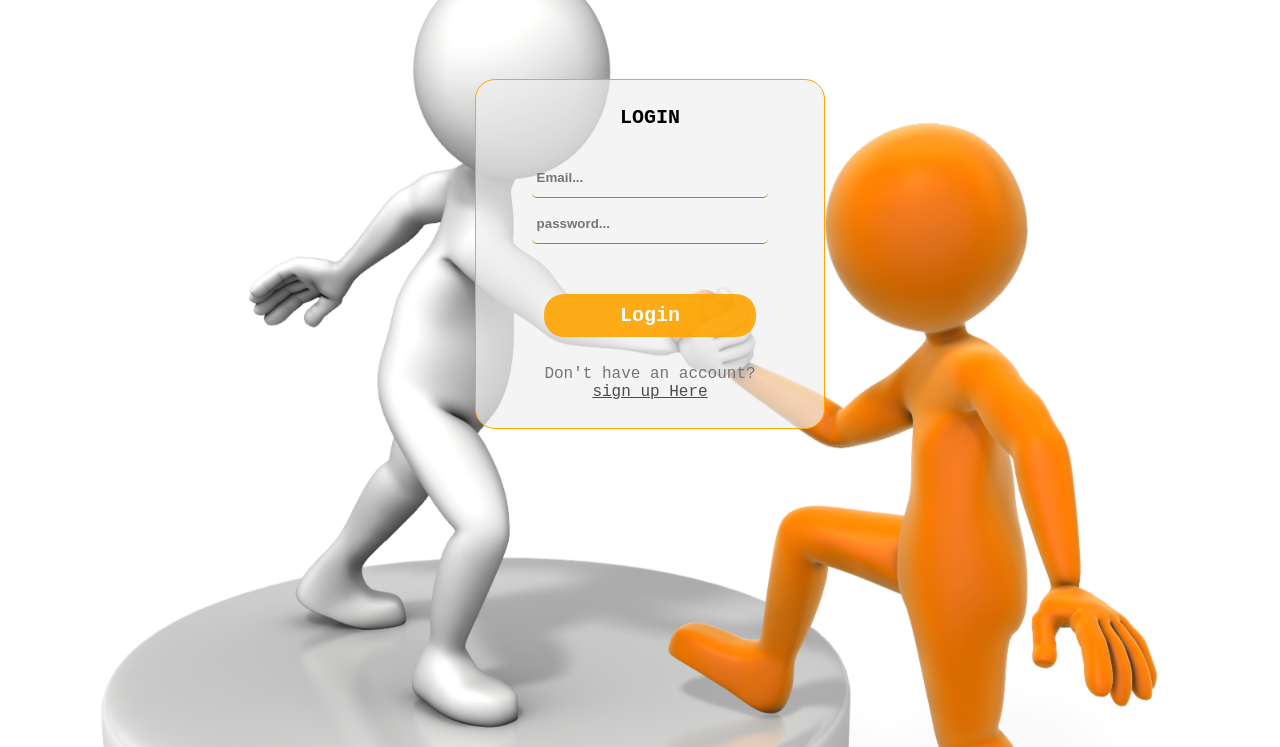
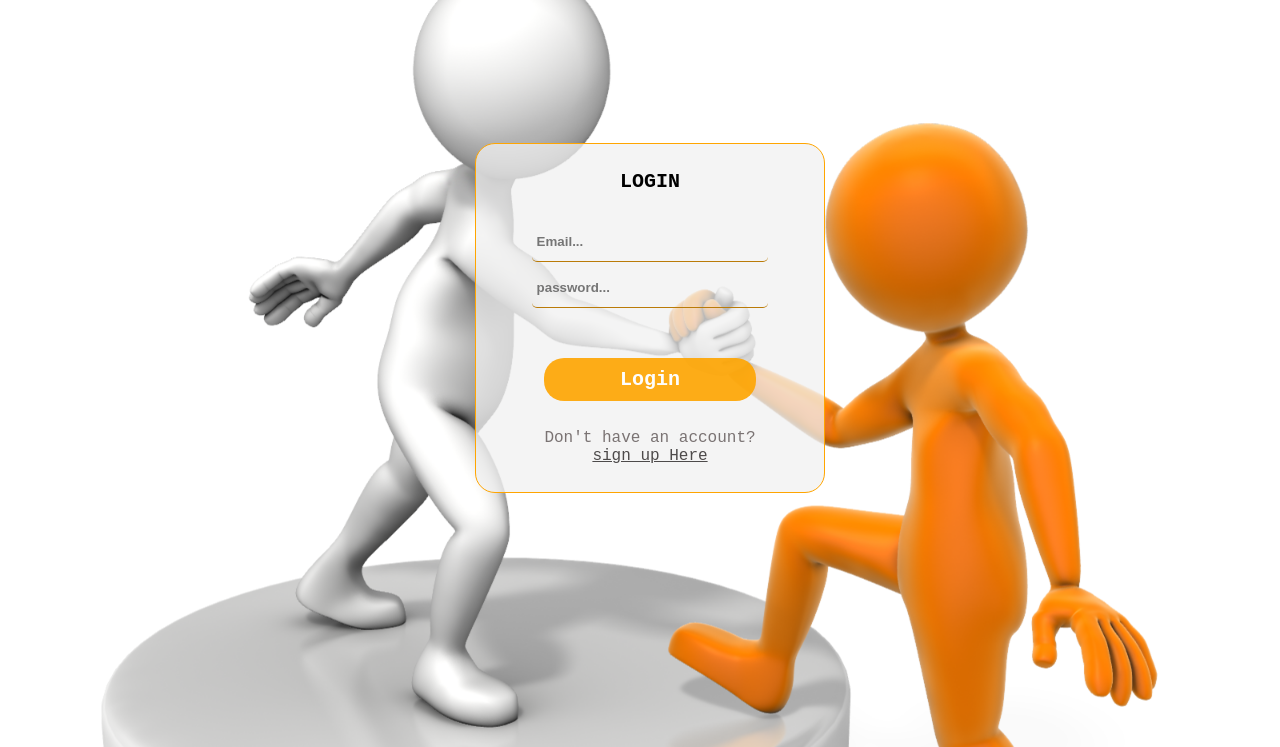
Before and after one commit to Regiss05/free-mentors, a website: page UI/login.html in a window 1280 px wide. Shown: the part 53-800 px from the top of the page. Drawn offline with Linux system fonts and the light colour scheme.

Commit message:
Update forms.css

```diff
--- a/UI/CSS/forms.css
+++ b/UI/CSS/forms.css
@@ -12,12 +12,6 @@ body{
     border-radius: 20px;
     margin:100px auto;
     background: rgba(240, 240, 240, 0.75);
-    margin: 4em auto;
-
-    box-sizing: border-box;
-    padding:0 40px;
-    margin: 50px auto;
-    background: rgba(240, 240, 240, 0.7);
     box-sizing: border-box;
     padding: 0 40px;
     color: #fff;
@@ -27,8 +21,6 @@ body{
 }
 .wrap.login{
     margin: 10em auto !important;
-    padding: 14px;
-    margin: 6em auto !important;
     padding: 2px;
 }
 
```
